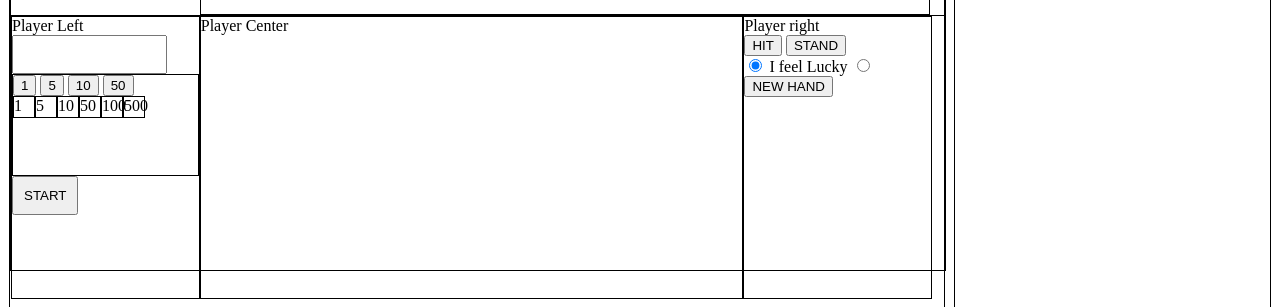
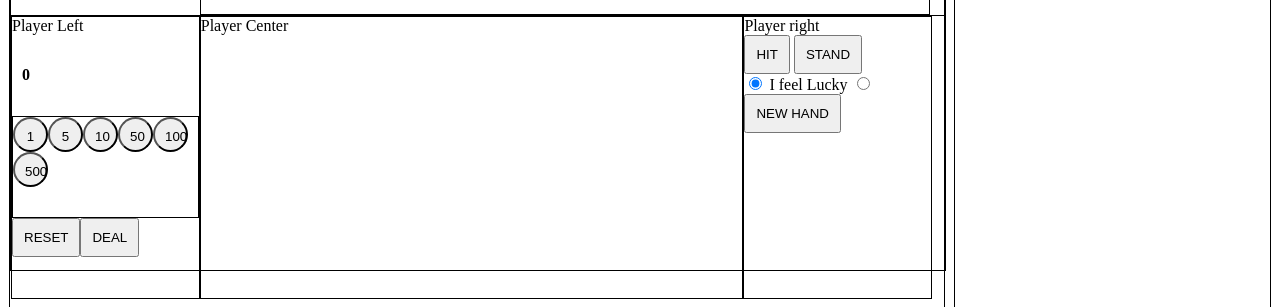
Before and after one commit to JJ-xyz/WDI-Project1-BlackJack, a plain HTML site: page index.html in a window 1280 px wide. Shown: the part 218-525 px from the top of the page. Drawn offline with Linux system fonts and the light colour scheme.

Commit message:
Remove manual data entry and use buttons for entry
Remove manual entry field as option to enter the bet amount.
Added buttons with different values to enter the bet amount.

```diff
--- a/css/master.css
+++ b/css/master.css
@@ -54,12 +54,13 @@ footer {
   height: 75%;
 
 }
+/*start removing*/
 #bet-amount {
   padding: 10px;
   width: 70%;
 
 }
-#bet-submit {
+button {
   padding: 10px;
 }
 #dealer-info {
@@ -82,8 +83,14 @@ footer {
   background-color: yellow;
 }
 .chip {
-  height: 20px;
-  width: 20px;
+  height: 35px;
+  width: 35px;
   float:left;
-
+  /*border: 2px dotted black;*/
+  border-radius: 50%;
+  /*font-size: 10px;*/
+  /*background-color: silver;*/
 }
+h4 {
+  padding-left: 10px;
+}
--- a/index.html
+++ b/index.html
@@ -18,21 +18,22 @@
       <div Id="player">
         <div Id="player-left" class="player">Player Left
 
-          <form Id="forma">
-            <input Id="bet-amount" type="number" value=""><br/>
 
+            <!-- <input Id="bet-amount" type="number" value=""><br/> -->
+            <h4 Id="bet-amount">0</h4>
               <div Id="Chips">
 
                 <!-- http://www.w3schools.com/css/css3_buttons.asp -->
 
-                <button Id="bet1" class="more" type="button">1</button>
+                <!-- <button Id="bet1" class="more" type="button">1</button>
                 <button Id="bet5" class="more" type="button">5</button>
                 <button Id="bet10" class="more" type="button">10</button>
-                <button Id="bet50" class="more" type="button">50</button><br/>
+                <button Id="bet50" class="more" type="button">50</button><br/> -->
+
               </div>
 
-            <button Id="bet-submit" type="button">START</input>
-          </form>
+            <button Id="bet-clear" type="button">RESET</input>
+            <button Id="bet-submit" type="button">DEAL</input>
 
         </div>
         <div Id="player-center" class="player">Player Center</div>
--- a/scripts/main.js
+++ b/scripts/main.js
@@ -82,11 +82,10 @@ console.log("initialSet of Table in progress...");
   var betEntry = function() {
     // accept the game bet
   console.log("preparing for Data Entry...");
-      var userBet = document.getElementById("bet-amount").value;
+      var userBet = document.getElementById("bet-amount").textContent;
   // ** console.log("Player bet:", userBet);
 
-      if (Number(userBet) == NaN || Number(userBet) == null ||
-          Number(userBet) == undefined || Number(userBet) <= 0 ) {
+      if (Number(userBet) <= 0 ) {
         storyTeller(2,userBet);
       } else {
         storyTeller(1,userBet);
@@ -226,7 +225,7 @@ console.log("initialSet of Table in progress...");
     // prepare chips display for bet entry
     var zone = document.getElementById("Chips");
     for (i=0; i<list.length; i++) {
-      var chip = document.createElement('div');
+      var chip = document.createElement('button');
       chip.classList.add('chip');
       chip.dataset.chip = list[i];
       chip.textContent = list[i];
@@ -236,10 +235,14 @@ console.log("initialSet of Table in progress...");
   }
 
   var addmoney = function() {
-    var userBet = document.getElementById("bet-amount").value;
+    var userBet = document.getElementById("bet-amount").textContent;
     var more = this.dataset.chip;
     var sum = Number(userBet) + Number(more);
-    document.getElementById("bet-amount").value = sum;
+    document.getElementById("bet-amount").textContent = sum;
+  }
+
+  var clearmoney = function() {
+    document.getElementById("bet-amount").textContent = "0";
   }
 
   var storyTeller = function(a,text1) {
@@ -279,5 +282,5 @@ console.log("initialSet of Table in progress...");
   document.querySelector('#hit-me').onclick = playerHit;
   document.querySelector('#hit-stop').onclick = dealerClosing;
   document.querySelector('#new-hand').onclick = newHand;
-  //document.querySelector('.more').onclick = increaseBet;
+  document.querySelector('#bet-clear').onclick = clearmoney;
 }
```
